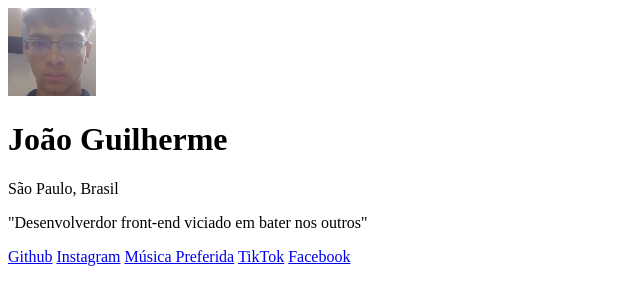
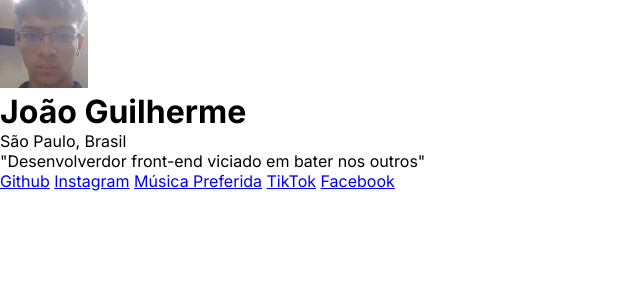
Before and after one commit to joaoguilherme12b/Meus-Links, a plain HTML site: page index.html in a window 1280 px wide. Shown: the whole page, without its empty margins (0-640 px from the left). Drawn offline with Linux system fonts and the light colour scheme.

Commit message:
fonte inter adicionada

```diff
--- a/index.html
+++ b/index.html
@@ -3,6 +3,10 @@
 <head>
     <meta charset="UTF-8">
     <meta name="viewport" content="width=device-width, initial-scale=1.0">
+    <link rel="stylesheet" href="./style.css">
+    <link rel="preconnect" href="https://fonts.googleapis.com">
+<link rel="preconnect" href="https://fonts.gstatic.com" crossorigin>
+<link href="https://fonts.googleapis.com/css2?family=Inter:wght@100..900&display=swap" rel="stylesheet">
     <title>Meus Links</title>
 </head>
 <body>
--- a/style.css
+++ b/style.css
@@ -2,4 +2,5 @@
     margin: 0;
     padding: 0;
     box-sizing: border-box;
+    font-family: "Inter", sans-serif;
 }
```
